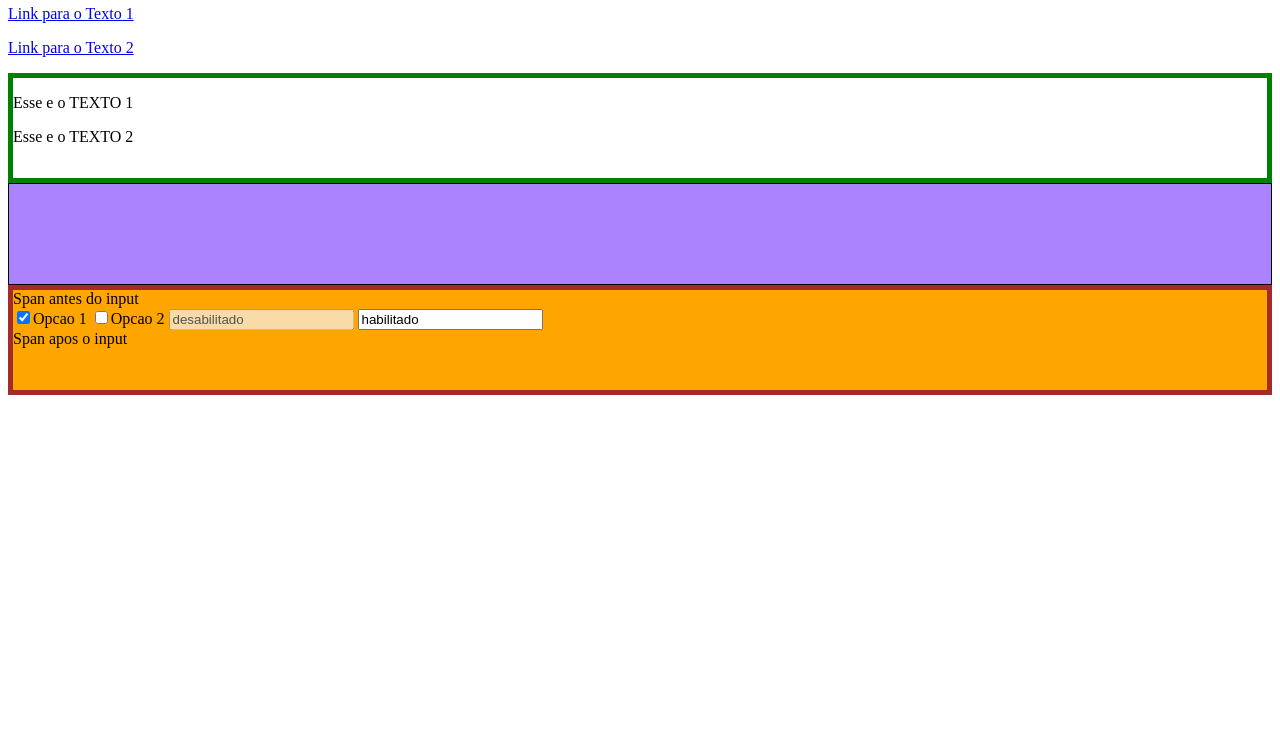
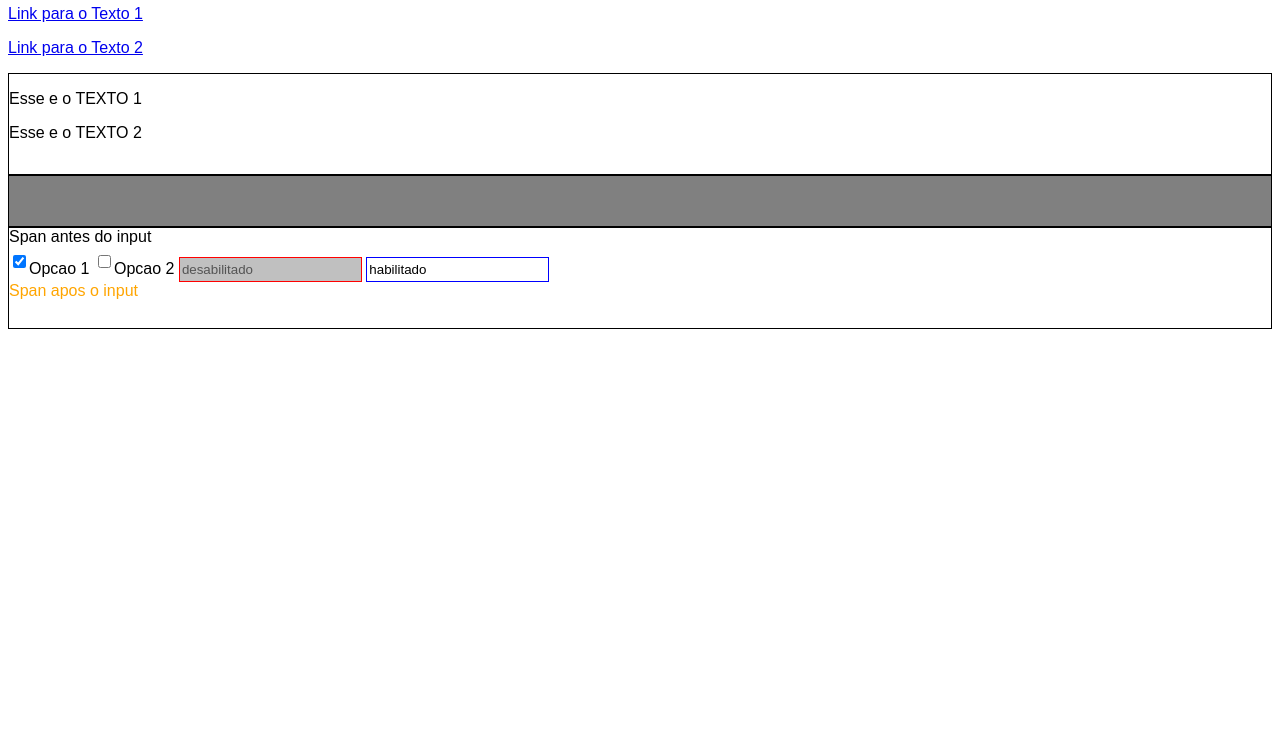
Before and after one commit to RafaelZulianeli/CSS3, a plain HTML site: page index.html in a window 1280 px wide. Shown: the part 61-800 px from the top of the page. Drawn offline with Linux system fonts and the light colour scheme.

Commit message:
css seletor por estado

```diff
--- a/seletores.css
+++ b/seletores.css
@@ -1,35 +1,44 @@
-div:nth-child(1){
-    background:red;
+:target{
+    color:green;
+    font-weight:bold;
 }
 
-div:nth-last-child(2){
-    background:#AB82FF;
+::selection{
+    color:red;
 }
 
-li:nth-of-type(1){
-    color:green;
+:empty{
+    border:solid 1px;
+    height:50px;
+    background:gray;
 }
 
-li:nth-last-of-type(1){
-    color:yellow;
+input:checked{
+    text-decoration:underline;
 }
 
-div:last-child{
-    background:orange;
+h1
+{
+    font-family:"Courier New";
 }
 
-div:first-of-type{
-    border:solid 5px green;
+:not(h1)
+{
+    font-family:"Arial";
 }
 
-div:last-of-type{
-    border:solid 5px brown;
+input~span{
+    color: orange;
 }
 
-p:only-child{
-    font-size:30px;
+input:disabled{
+    border:solid 1px red;
+    background-color: silver;
+    height:25px;
 }
 
-ul:only-of-type{
-    text-decoration:underline;
+input:enabled{
+    border:solid 1px blue;
+    background-color: #fff;
+    height:25px;
 }
```
